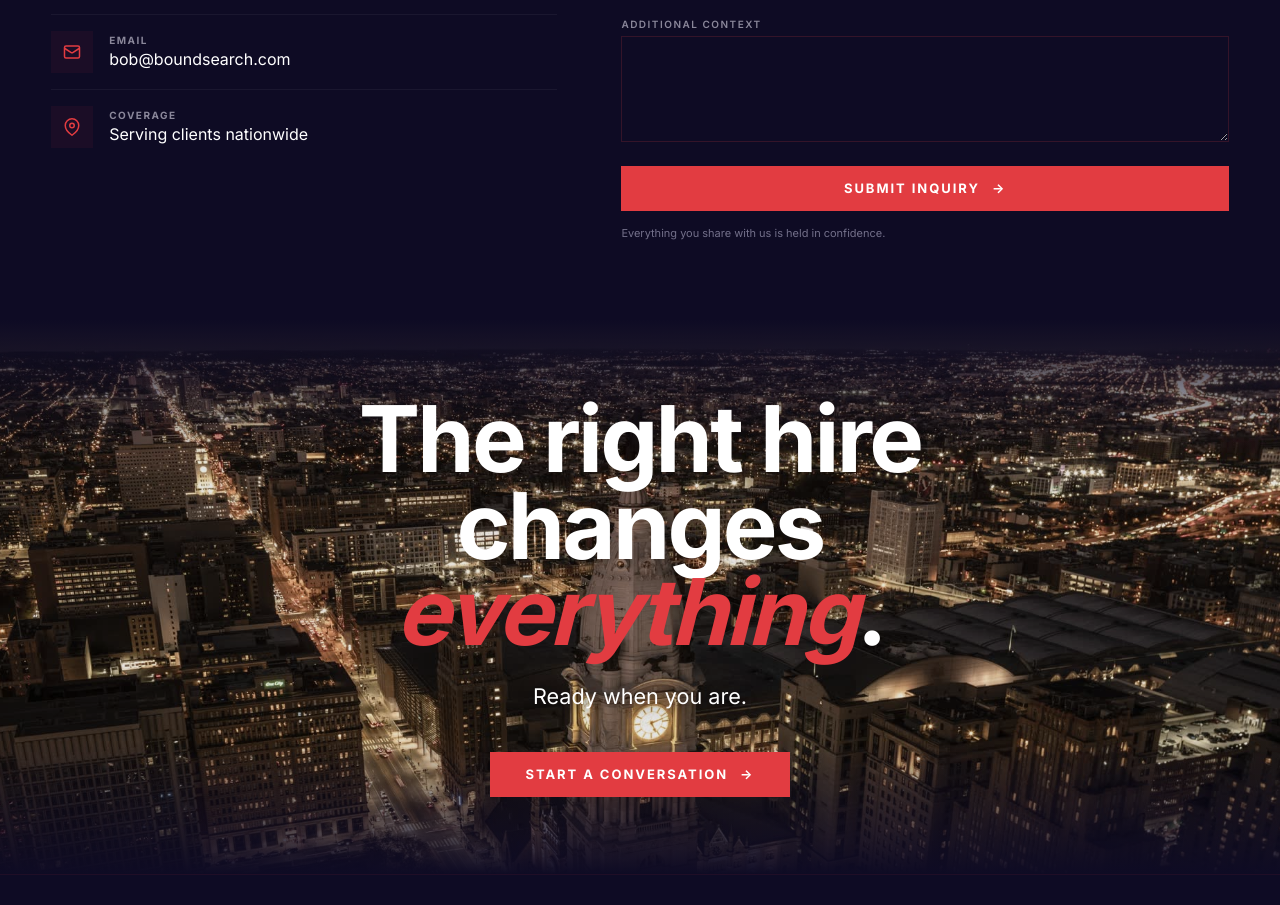
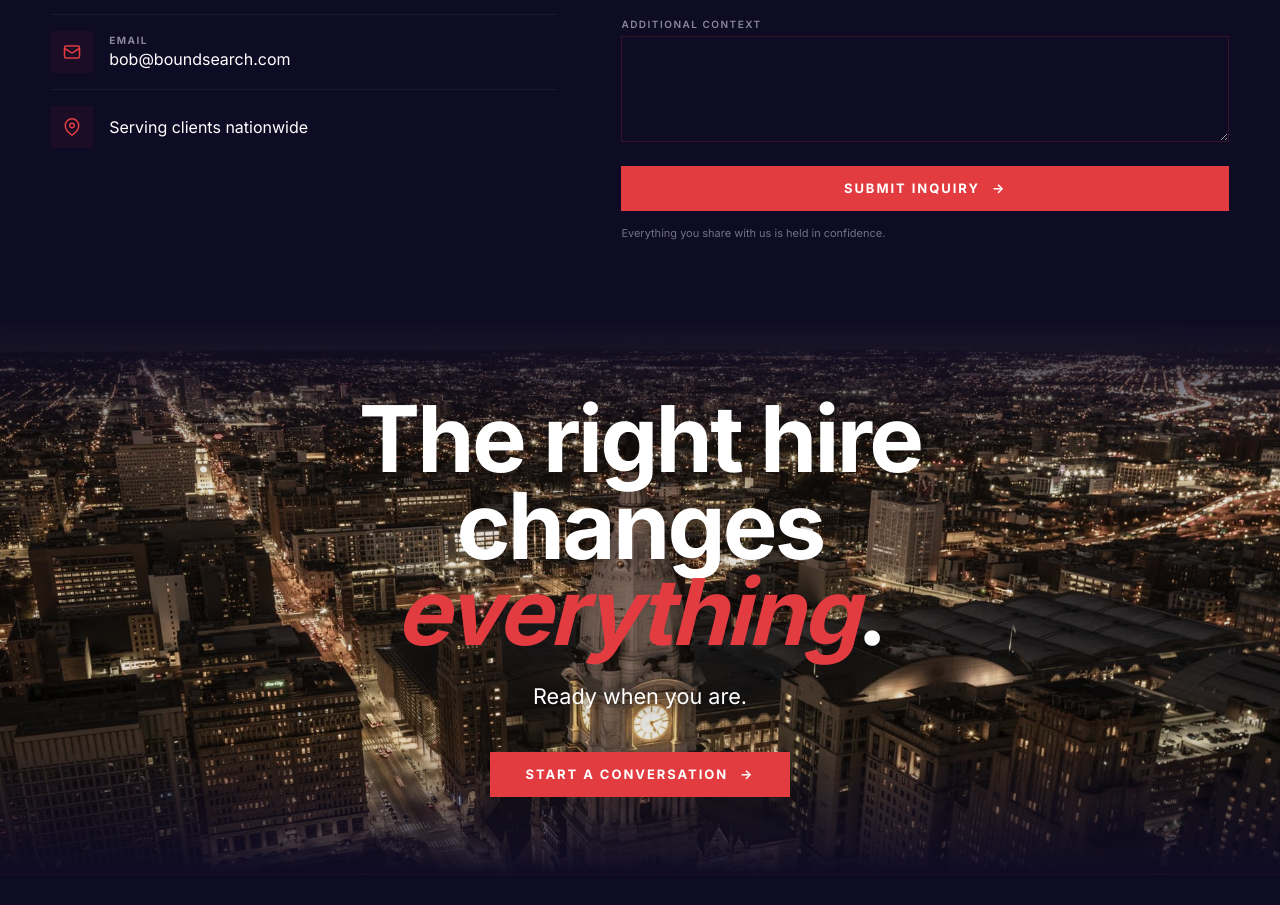
Before and after one commit to rc562/bound-search-partners, a React (Vite) app: page / in a window 1280 px wide. Shown: the part 7383-8288 px from the top of the page. Built offline with nearby package versions, Linux system fonts and the light colour scheme.

Commit message:
Remove Coverage label from contact section

```diff
--- a/src/App.jsx
+++ b/src/App.jsx
@@ -1096,7 +1096,7 @@ const ICON = {
 };
 const LINES = [
   { k: "mail", label: "Email", val: "bob@boundsearch.com", href: "mailto:bob@boundsearch.com" },
-  { k: "pin", label: "Coverage", val: "Serving clients nationwide", href: null },
+  { k: "pin", val: "Serving clients nationwide", href: null },
 ];
 function Contact() {
   const w = useWidth(); const mobile = w <= 640;
@@ -1113,7 +1113,7 @@ function Contact() {
             {LINES.map((l) => (
               <div key={l.k} style={{ display: "flex", alignItems: "center", gap: 16, padding: "16px 0", borderTop: "1px solid var(--white-05)" }}>
                 <div style={{ width: 42, height: 42, display: "flex", alignItems: "center", justifyContent: "center", background: "var(--red-006)", color: "var(--red)", flexShrink: 0 }}><svg width="18" height="18" viewBox="0 0 24 24" fill="none" stroke="currentColor" strokeWidth="2">{ICON[l.k]}</svg></div>
-                <div><strong style={{ display: "block", ...LABEL, marginBottom: 3 }}>{l.label}</strong>{l.href ? <a href={l.href} style={{ color: "#fff", textDecoration: "none" }}>{l.val}</a> : <span style={{ color: "#fff" }}>{l.val}</span>}</div>
+                <div>{l.label && <strong style={{ display: "block", ...LABEL, marginBottom: 3 }}>{l.label}</strong>}{l.href ? <a href={l.href} style={{ color: "#fff", textDecoration: "none" }}>{l.val}</a> : <span style={{ color: "#fff" }}>{l.val}</span>}</div>
               </div>
             ))}
           </div>
```
